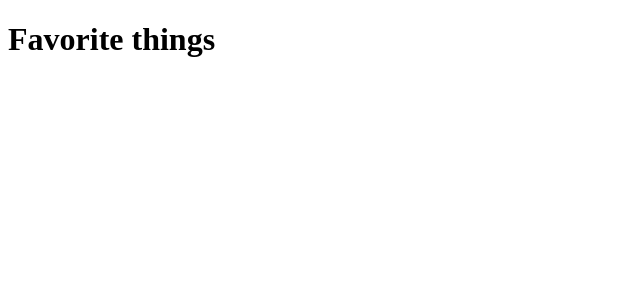
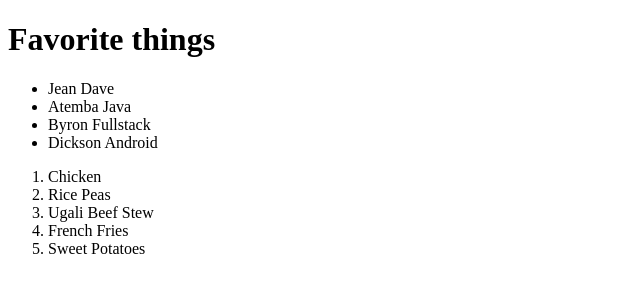
Before and after one commit to Steve-design/my-first-webpage, a plain HTML site: page my-favorite-things.html in a window 1280 px wide. Shown: the whole page, without its empty margins (0-640 px from the left). Drawn offline with Linux system fonts and the light colour scheme.

Commit message:
add body elements

```diff
--- a/my-favorite-things.html
+++ b/my-favorite-things.html
@@ -5,6 +5,19 @@
 </head>
 <body>
 <h1>Favorite things</h1>
+<ul>
+  <li>Jean Dave</li>
+  <li>Atemba Java</li>
+  <li>Byron Fullstack</li>
+  <li>Dickson Android</li>
+</ul>
+<ol>
+  <li>Chicken</li>
+  <li>Rice Peas</li>
+  <li>Ugali Beef Stew</li>
+  <li>French Fries</li>
+  <li>Sweet Potatoes</li>
+</ol>
 
 
 </body>
```
